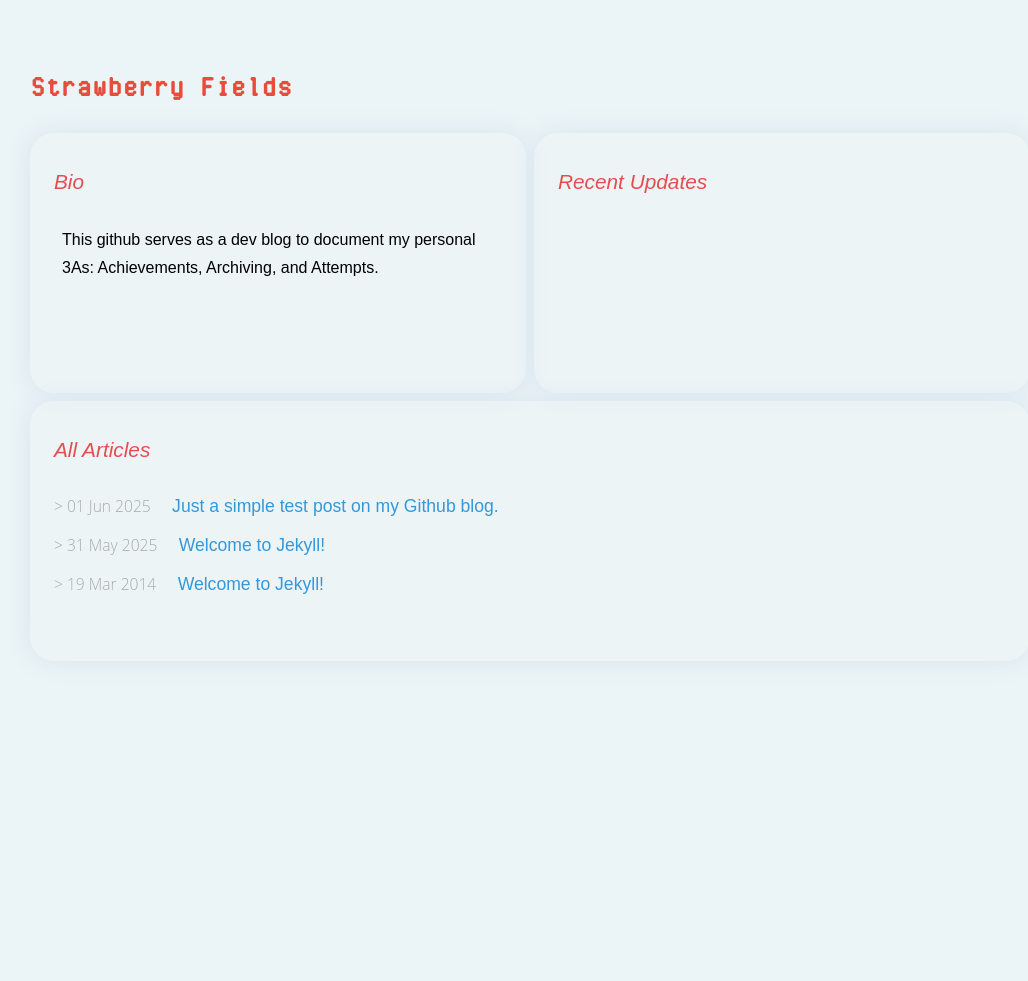
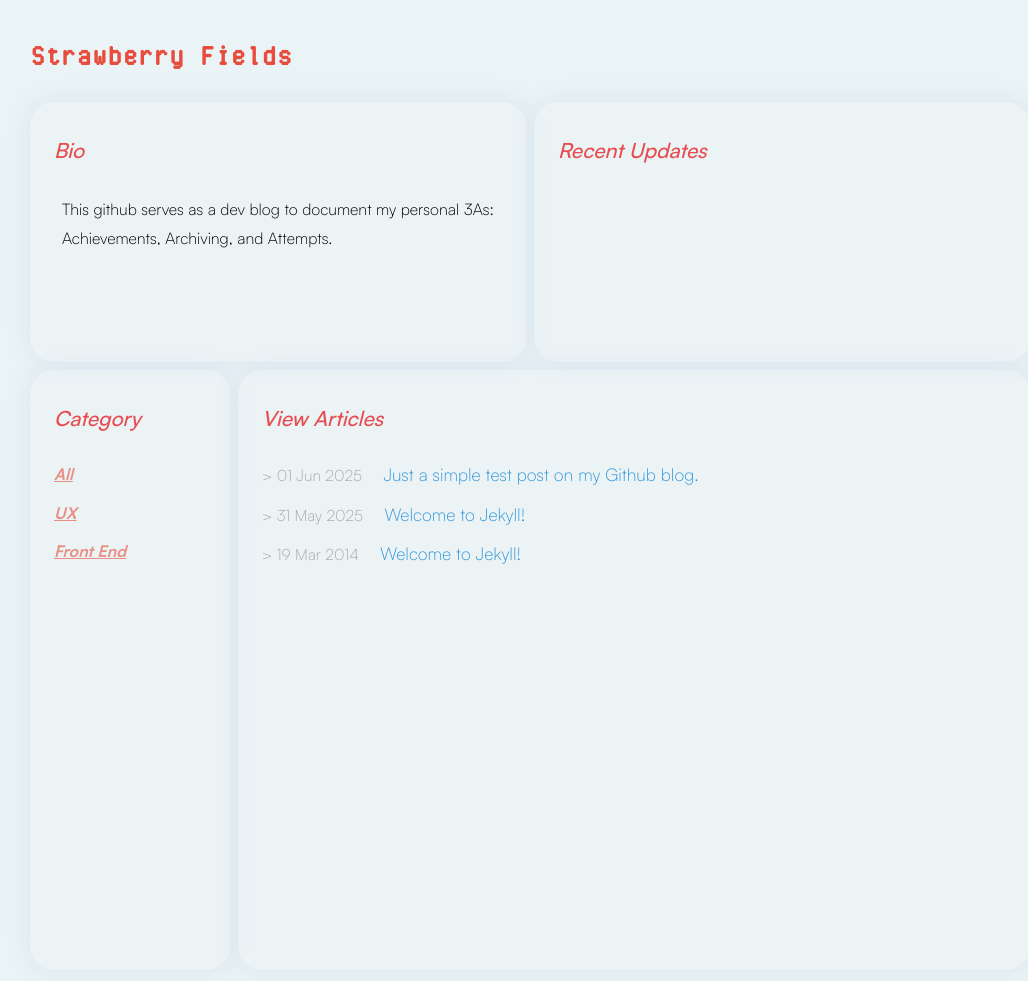
Before and after one commit to HJKUNST/strawberry-fields, a Jekyll site: the page built from index.html, in a window 1280 px wide. Shown: the whole page, without its empty margins (68-1096 px from the left). Built offline with Jekyll 4.4.1, drawn with Linux system fonts in a browser that asks for light colours; before the commit the page ends 900 px from its top, so only the background shows below that.

Commit message:
feat: categories added

```diff
--- a/_layouts/default.html
+++ b/_layouts/default.html
@@ -7,9 +7,9 @@
    <meta name="author" content="HJKUNST">
    <link href="https://fonts.googleapis.com/css2?family=IBM+Plex+Mono&display=swap" rel="stylesheet">
    <meta name="viewport" content="width=device-width">
-   <link rel="stylesheet" href="/css/syntax.css">
-   <link rel="stylesheet" href="/css/main.css">
-   <link rel="stylesheet" href="/css/normalize.css">
+   <link rel="stylesheet" href="{{ '/css/syntax.css' | relative_url }}">
+   <link rel="stylesheet" href="{{ '/css/main.css' | relative_url }}">
+   <link rel="stylesheet" href="{{ '/css/main.css' | relative_url }}">
    <link rel="shortcut icon" href="/favicon.ico" type="image/x-icon">
    <link rel="icon" href="/favicon.ico" type="image/x-icon">
    <link rel="alternate" type="application/atom+xml" href="/atom.xml">
--- a/css/main.css
+++ b/css/main.css
@@ -4,10 +4,14 @@
    font-family: "Satoshi-Variable";
    src: url("fonts/Satoshi-Variable.woff2") format("woff2");
    font-weight: 300 900;
+   font-display: swap;
+}
 
+@font-face {
    font-family: "Cygnito-Mono-Regular";
-   src: url("fonts/cygnito-mono-regular.woff2") format("woff2");
+   src: url("./fonts/cygnito-mono-regular.woff2") format("woff2");
    font-weight: 400;
+   font-display: swap;
 }
 
 /* Some assumptions */
@@ -25,8 +29,8 @@
 
 body {
    height: auto;
-   background-color: #EBF4F6;
-   font-family: 1.3rem "Satoshi-Variable", "Open Sans", sans-serif;
+   background-color: #eaf3f5;
+   font-family: "Satoshi-Variable", "Open Sans", sans-serif;
    font-weight: 300;
    font-size: 1.3rem;
    -webkit-font-smoothing: antialiased;
@@ -43,34 +47,83 @@
    padding-right: 18px;
 }
 
+/* .category {
+   position: absolute;
+   top: 50%;
+   transform: translateY(-50%);
+   left: clamp(16px, 5vw, 80px);
+   padding: 12px 24px;
+   background-color: rgba(239, 241, 245, 0.3);
+   box-shadow: 0px 0px 24px #D8E5EE;
+   border-radius: 24px;
+   z-index: 10;
+   width: 60px;
+   height: 360px;
+} */
+
 .cardWrapper {
    display: flex;
+   flex-direction: column;
    gap: 8px;
 }
+
+
 
 .cards {
    display: flex;
    flex-wrap: wrap;
+   align-items: flex-start;
    gap: 8px;
    max-width: 1000px;
    width: 100%;
+   z-index: 1;
 }
 
 .card {
    flex: 1 1 300px;
-   min-width: 400px;
+   /* min-width: 400px; */
    min-height: 260px;
    padding: 12px 24px;
    background-color: rgba(239, 241, 245, 0.3);
    box-shadow: 0px 0px 24px #D8E5EE;
    border-radius: 24px;
- }
+}
 
-.card--allArticles {
-   flex-basis: 100%;
-   flex-grow: 1;
-   flex-shrink: 1;
- }
+.articleRow {
+   display: flex;
+   flex-direction: row;
+   gap: 8px;
+   width: 100%;
+   max-width: 1000px;
+}
+
+.card--category {
+   height: 600px;
+   overflow-y: auto;
+   flex: 0 0 200px;
+   min-height: 0;
+}
+
+.card--viewArticles {
+   height: 600px;
+   overflow-y: auto;
+   flex: 1 1 auto;
+   min-height: 0;
+}
+
+.categoryList {
+   font-family: "Satoshi-Variable", "Open Sans", sans-serif;
+   font-size: 1rem;
+   font-weight: 300;
+   font-style: italic;
+   text-decoration: underline;
+   color: rgba(231, 76, 60, 0.6);
+   line-height: 2.4rem;
+}
+
+.categoryItem:hover {
+   color: #e74c3c;
+}
 
 h1 {
    color: #e74c3c;
@@ -159,11 +212,13 @@
 .title {
    display: inline-block;
    line-height: 0.5em;
+   margin-bottom: 2rem;
 }
 
 .title a {
    font-family: "Cygnito-Mono-Regular", "Satoshi-Variable", sans-serif;
    color: rgba(231, 76, 60, 1);
+   margin-bottom: 2rem;
    font-weight: 600;
    letter-spacing: 0.003em;
    font-style: normal;
--- a/index.html
+++ b/index.html
@@ -17,13 +17,25 @@
             <ul class="posts">
             </ul>
          </div>
-         <div class="card card-allArticles">
-            <h2>All Articles</h2>
-            <ul class="posts">
-               {% for post in site.posts %}
-               <li><span>&gt; {{ post.date | date_to_string }}</span> <a href="{{ post.url }}">{{ post.title }}</a></li>
-               {% endfor %}
-            </ul>
+
+         <div class="articleRow">
+            <div class="card card--category">
+               <h2>Category</h2>
+
+               <div class="categoryList">
+                  <h4 class="categoryItem">All</h4>
+                  <h4 class="categoryItem">UX</h4>
+                  <h4 class="categoryItem">Front End</h4>
+               </div>
+            </div>
+            <div class="card card--viewArticles">
+               <h2>View Articles</h2>
+               <ul class="posts">
+                  {% for post in site.posts %}
+                  <li><span>&gt; {{ post.date | date_to_string }}</span> <a href="{{ post.url }}">{{ post.title }}</a></li>
+                  {% endfor %}
+               </ul>
+            </div>
          </div>
       </div>
    </div>
```
